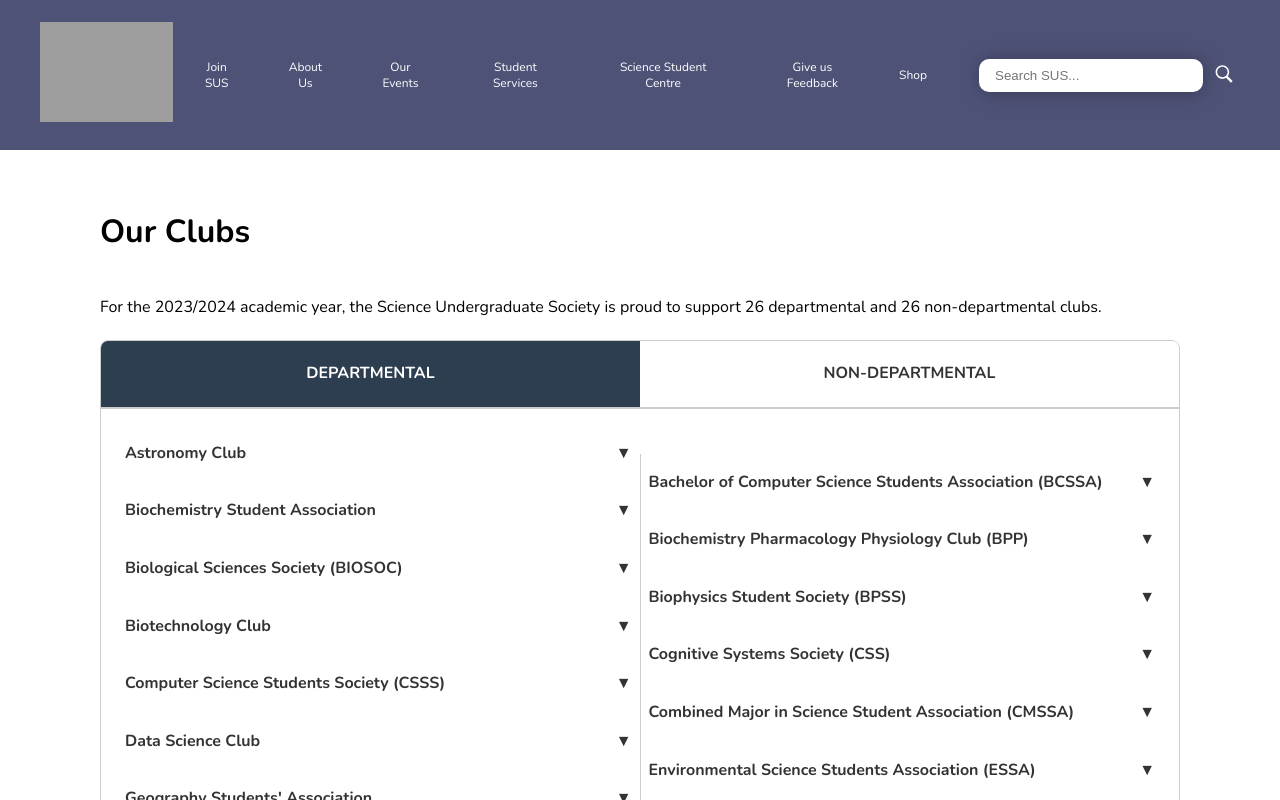
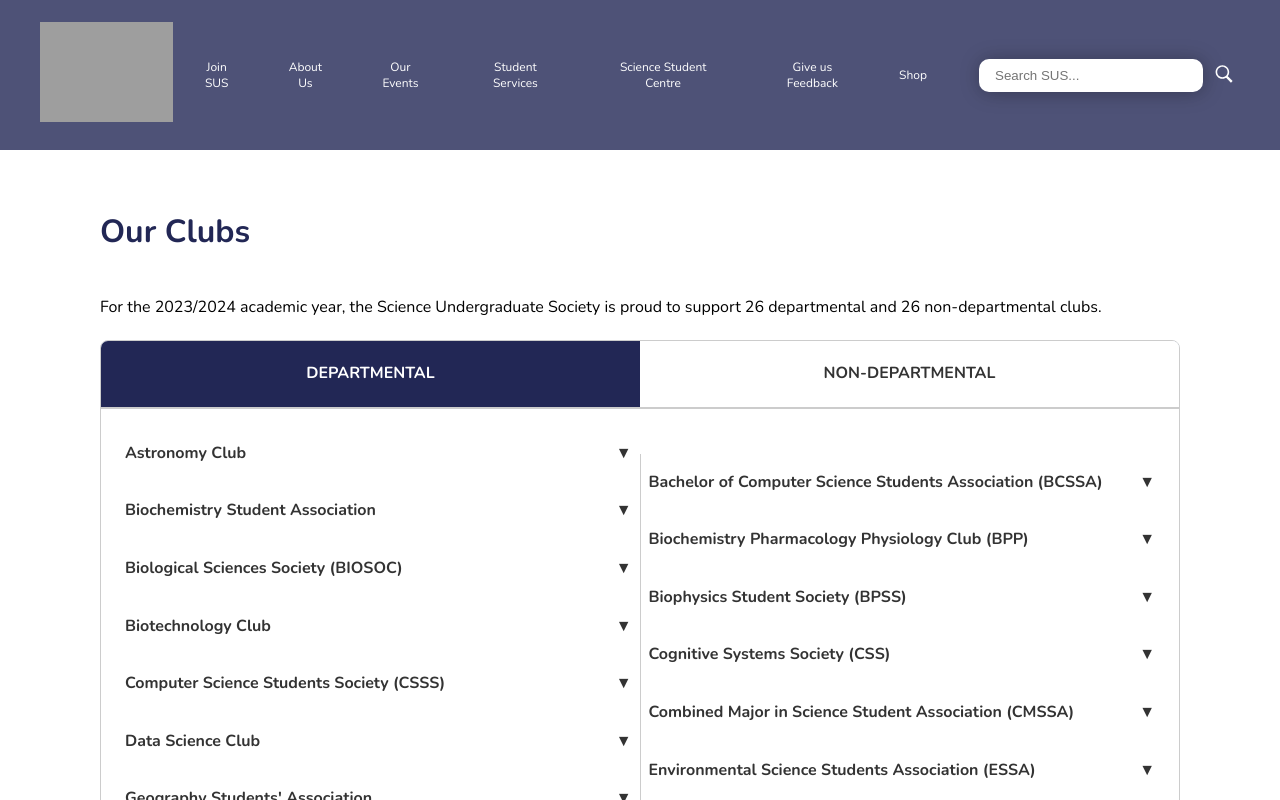
Before and after one commit to Science-Undergraduate-Society/www, a Next.js app: page /aboutUs/clubs in a window 1280 px wide. Shown: the top 800 px of the page. Built offline with nearby package versions, Linux system fonts and the light colour scheme; grey boxes are pictures that could not be loaded; a web font is replaced by a local one.

Commit message:
update clubs page colors

```diff
--- a/src/pages/aboutUs/clubs.js
+++ b/src/pages/aboutUs/clubs.js
@@ -12,7 +12,7 @@ export default function Clubs() {
     <Background>
       <Navbar />
       <Content>
-        <h1>Our Clubs</h1>
+        <StyledH1>Our Clubs</StyledH1>
         <p>
           For the 2023/2024 academic year, the Science Undergraduate Society is
           proud to support 26 departmental and 26 non-departmental clubs.
@@ -851,6 +851,9 @@ function ClubRow({ logoSrc, clubName, description, links }) {
   );
 }
 
+const StyledH1 = styled.h1`
+  color: #222755;
+`;
 const ColumnContainer = styled.div`
   display: flex;
   justify-content: center;
@@ -900,7 +903,7 @@ const Tab = styled.div`
   text-align: center;
   cursor: pointer;
   font-weight: bold;
-  background-color: ${(props) => (props.isActive ? "#2c3e50" : "#ffffff")};
+  background-color: ${(props) => (props.isActive ? "#222755" : "#ffffff")};
   color: ${(props) => (props.isActive ? "#ffffff" : "#333")};
 
   display: flex;
```
